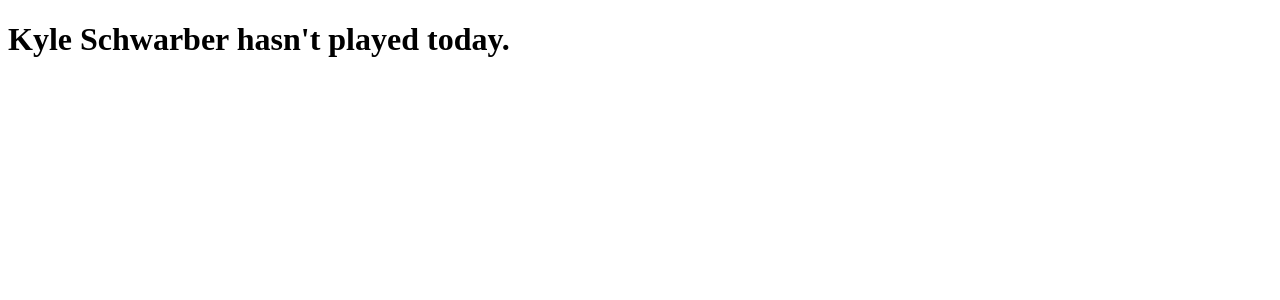
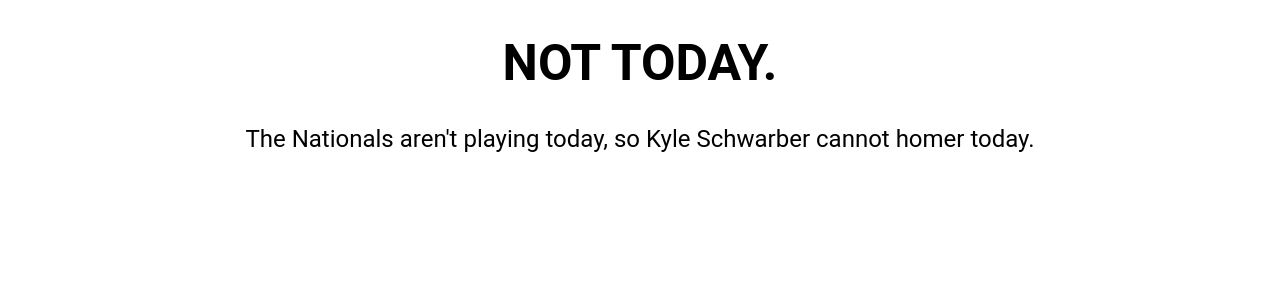
Before and after one commit to ordlucas/didkyleschwarberhomertoday, a Flask app: template templates/index.html in a window 1280 px wide. Shown: the top 300 px of the page. Run offline with Flask 2, Linux system fonts and the light colour scheme; the template is opened without the code that fills it, so the values that code supplies are empty.

Commit message:
Make nicer

```diff
--- a/app.py
+++ b/app.py
@@ -1,11 +1,22 @@
 from flask import Flask
-from flask import render_template
-from flask import request
+from flask import render_template, make_response, request
 from mlb import check_homer
+from datetime import datetime, timedelta, timezone
+import pytz
 
 app = Flask(__name__)
 
 @app.route("/")
-def homer():
+def index():
+    # check if he homered
     homer = check_homer()
-    return render_template('index.html', homer = homer)
+
+    # localize timestamp w/ client timezone
+    timestamp = datetime.strptime(homer[2], "%Y-%m-%dT%H:%M:%S.%fZ")
+    tz_cookie = request.cookies.get("tzOffset")
+    timestamp = pytz.utc.localize(timestamp)
+    time_string = timestamp.astimezone(timezone(timedelta(minutes=-int(tz_cookie)))).strftime("%I:%M %p")
+
+    # render tempalte
+    resp = make_response(render_template('index.html', homer = homer[0], opposing_team = homer[1], timestamp = time_string))
+    return resp
--- a/mlb.py
+++ b/mlb.py
@@ -11,17 +11,22 @@ def check_homer() -> int:
     # break down game(s) played into at bats. list comprehensions are very helpful here
     games = [game for game in mlbgame.day(today.year, today.month, today.day, home=TEAM, away=TEAM)]
 
-    if "PRE_GAME"in [game.game_status for game in games] or len(games) == 0:
-        return -1
+    if len(games) == 0:
+        return -1, None, None
 
-    # games = [game for game in mlbgame.day(today.year, today.month, today.day, home=TEAM, away=TEAM)]
-    innings = [inning.bottom if game.home_team == TEAM else inning.top for game in games for inning in mlbgame.game_events(game.game_id) if game.home_team == TEAM]
-    at_bats = [at_bat for inning in innings for at_bat in inning]
+    innings = [(inning.bottom, "bot") if game.home_team == TEAM else (inning.top, "top") for game in games for inning in mlbgame.game_events(game.game_id) if game.home_team == TEAM]
+    at_bats = [(at_bat, inning[1]) for inning in innings for at_bat in inning[0]]
 
     for at_bat in at_bats:
-        if at_bat.batter == PLAYER_ID and at_bat.event == 'Home Run':
-            return 1
-    return 0
+        if at_bat[0].batter == PLAYER_ID and at_bat[0].event == 'Home Run':
+            if at_bat[1] != "bot":
+                return (1, games[0].home_team, at_bat[0].end_tfs_zulu)
+            else:
+                return (1, games[0].away_team, at_bat[0].end_tfs_zulu)
+    if at_bats[0][0] != "bot":
+        return (0, games[0].home_team, None)
+    else:
+        return(0, games[0].away_team, None)
 
 if __name__ == "__main__":
     check_homer()
--- a/requirements.txt
+++ b/requirements.txt
@@ -1,2 +1,3 @@
 Flask==2.0.*
+pytz
 git+https://github.com/panzarino/mlbgame
--- /dev/null
+++ b/static/time.js
@@ -0,0 +1,4 @@
+function getTime() {
+    var offset = new Date().getTimezoneOffset();
+    document.cookie = "tzOffset = " + offset;
+}
--- a/templates/index.html
+++ b/templates/index.html
@@ -1,9 +1,32 @@
 <!doctype html>
-<title>Did Kyle Schwarber Homer Today?</title>
-{% if homer == 1 %}
-<h1>Yes, Kyle Schwarber homered today.</h1>
-{% elif homer == 0 %}
-<h1>No, Kyle Schwarber hasn't homered today. (yet)</h1>
-{% else %}
-<h1>Kyle Schwarber hasn't played today.</h1>
-{% endif %}
+<html>
+    <head>
+        <title>Did Kyle Schwarber Homer Today?</title>
+        <script src={{ url_for("static", filename="time.js")}} type="text/javascript"></script>
+        <style>
+            body {
+                text-align: center;
+                font-family: Roboto, Arial, sans-serif;
+            }
+            h1 {
+                font-size: 50px;
+            }
+            p {
+                font-size: x-large
+            }
+        </style>
+    </head>
+    <body onload="getTime()">
+        {% if homer == 1 %}
+            <h1>YES.</h1>
+            <p>Kyle Schwarber homered today against the {{ opposing_team }} at {{ timestamp }}.</p>
+        {% elif homer == 0 %}
+            <h1>NO.</h1>
+            <p>Kyle Schwarber hasn't homered today. The Nationals are playing the {{ opposing_team }} today.</p>
+        {% else %}
+            <h1>NOT TODAY.</h1>
+            <p>The Nationals aren't playing today, so Kyle Schwarber cannot homer today.</p>
+        {% endif %}
+        </p>
+    </body>
+</html>
```
Also changed, not shown: 1 other file.
